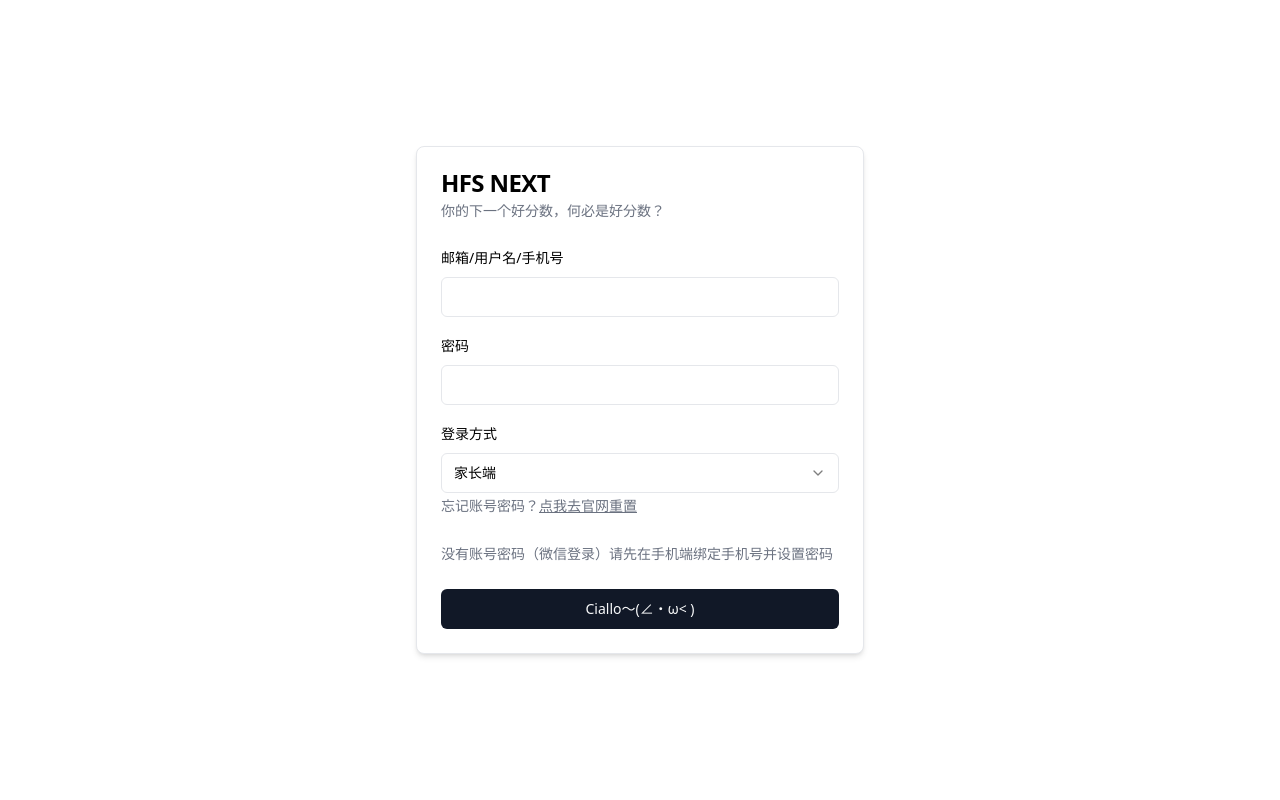
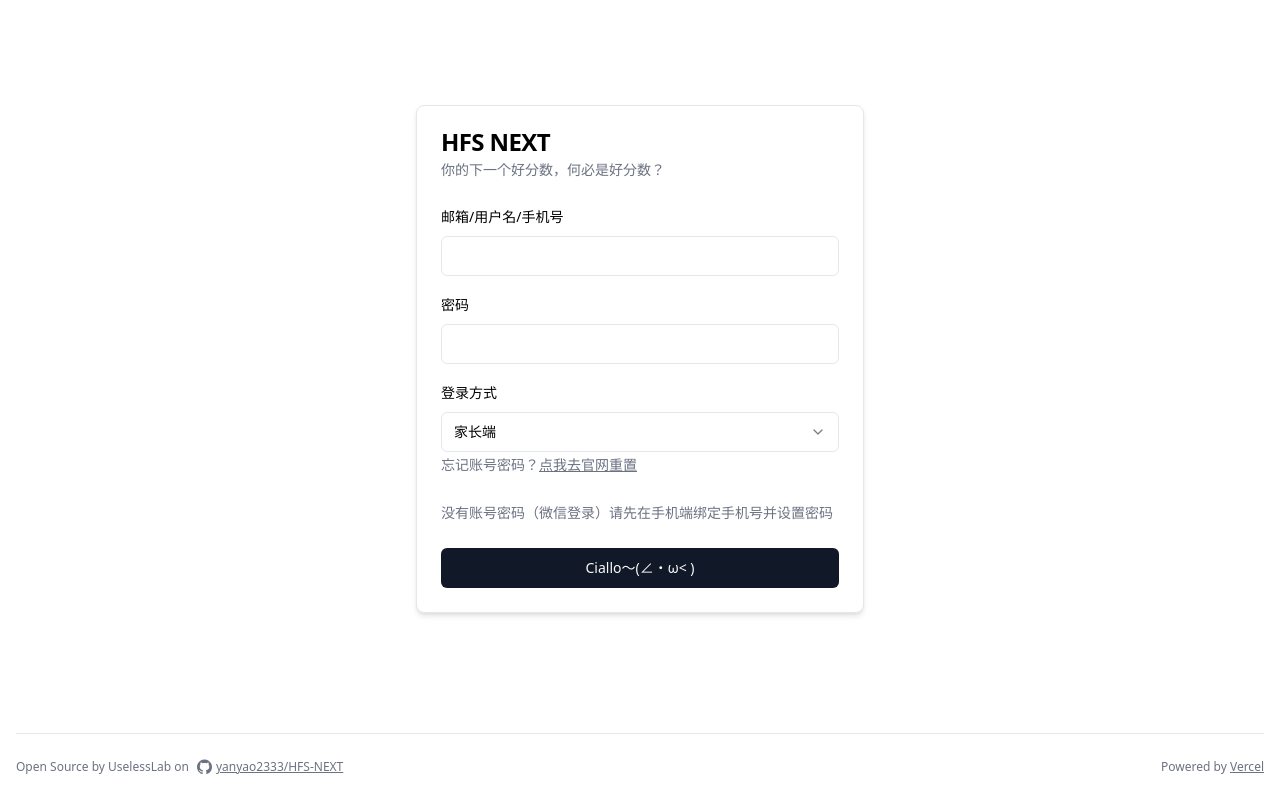
Before and after one commit to yanyao2333/HFS-NEXT, a Next.js app: page / in a window 1280 px wide. Built offline with nearby package versions, Linux system fonts and the light colour scheme.

Commit message:
feat(all pages): Optimized UI/UX consistency feat(exam): Add score radar chart

```diff
--- a/app/exam/[id]/page.tsx
+++ b/app/exam/[id]/page.tsx
@@ -14,6 +14,8 @@ import {AppRouterInstance} from "next/dist/shared/lib/app-router-context.shared-
 import Navbar from "@/components/navBar";
 import {ExamDetail, ExamRankInfo, Paper, PaperRankInfo, UserSnapshot} from "@/types/exam";
 import Snapshot from "@/app/exam/[id]/snapshot";
+import {Radar} from "react-chartjs-2";
+import {Chart as ChartJS, Filler, Legend, LineElement, PointElement, RadialLinearScale, Tooltip,} from 'chart.js';
 
 function PaperHiddingComponent(props: { paper: Paper, changeDisplayMode: Function }) {
     return (
@@ -157,6 +159,14 @@ function PaperShowingComponent(props: {
 }
 
 export default function ExamPage({params}: { params: { id: string } }) {
+    ChartJS.register(
+        RadialLinearScale,
+        PointElement,
+        LineElement,
+        Filler,
+        Tooltip,
+        Legend
+    );
     const router = useRouter()
     const searchParams = useSearchParams()
     // let advancedMode = searchParams.get("advanced")
@@ -167,6 +177,7 @@ export default function ExamPage({params}: { params: { id: string } }) {
     const [userSnapshot, setUserSnapshot] = useState<UserSnapshot>()
     const [isExamSnapshotWindowOpen, setIsExamSnapshotWindowOpen] = useState(false);
     const [isShareWindowOpen, setIsShareWindowOpen] = useState(false)
+    const [radarChartData, setRadarChartData] = useState<any>()
 
     useEffect(() => {
         const token = localStorage.getItem("hfs_token")
@@ -192,6 +203,33 @@ export default function ExamPage({params}: { params: { id: string } }) {
                 alert("获取考试详情失败：" + exams.errMsg)
                 return
             }
+            setRadarChartData({
+                labels: exams.payload.papers.map(item => item.name),
+                datasets: [
+                    {
+                        label: "你的得分",
+                        data: exams.payload.papers.map(item => item.score),
+                        fill: true,
+                        backgroundColor: 'rgba(255, 99, 132, 0.2)',
+                        borderColor: 'rgb(255, 99, 132)',
+                        pointBackgroundColor: 'rgb(255, 99, 132)',
+                        pointBorderColor: '#fff',
+                        pointHoverBackgroundColor: '#fff',
+                        pointHoverBorderColor: 'rgb(255, 99, 132)'
+                    },
+                    {
+                        label: "满分",
+                        data: exams.payload.papers.map(item => item.manfen),
+                        fill: true,
+                        backgroundColor: 'rgba(54, 162, 235, 0.2)',
+                        borderColor: 'rgb(54, 162, 235)',
+                        pointBackgroundColor: 'rgb(54, 162, 235)',
+                        pointBorderColor: '#fff',
+                        pointHoverBackgroundColor: '#fff',
+                        pointHoverBorderColor: 'rgb(54, 162, 235)'
+                    }
+                ]
+            })
             setExamDetail(exams.payload)
         })
         getExamRankInfoAction(token, params.id).then((exams) => {
@@ -227,9 +265,9 @@ export default function ExamPage({params}: { params: { id: string } }) {
         })
     }
 
-    // @ts-ignore
     return (
-        <div className="flex flex-col px-4 py-8 mx-auto md:px-6 md:py-12 select-none bg-white dark:bg-gray-900">
+        <div
+            className="flex flex-col mx-auto px-4 pt-6 pb-2 md:px-4 md:pt-6 md:pb-2 bg-white dark:bg-gray-900 min-h-screen select-none">
             <Navbar router={router} userName={(userSnapshot) ? userSnapshot.linkedStudent.studentName : "xxx家长"}/>
             <div className="flex flex-col gap-6 pt-6">
                 <Card>
@@ -320,6 +358,9 @@ export default function ExamPage({params}: { params: { id: string } }) {
                                     className="font-medium">{(examRankInfo) ? (advancedMode) ? examRankInfo.avg.grade : "根据要求，该数据不允许展示" : "..."}</div>
                             </div>
                         </div>
+                        <div className="h-80 w-80 justify-self-center">
+                            {(radarChartData) ? <Radar data={radarChartData} datasetIdKey="radar"/> : <div/>}
+                        </div>
                         {/* 快照弹窗 */}
                         {(isExamSnapshotWindowOpen) && <Snapshot onClose={() => {
                             setIsExamSnapshotWindowOpen(false)
@@ -369,7 +410,7 @@ export default function ExamPage({params}: { params: { id: string } }) {
                         </a>
                       </span>
                     </span>
-                    <span className="text-gray-500 text-xs">
+                    <span className="text-gray-500 text-xs content-center">
                       Powered by <a href="https://vercel.com" target="_blank" className="underline">Vercel</a>
                     </span>
                 </div>
--- a/app/exams/page.tsx
+++ b/app/exams/page.tsx
@@ -86,18 +86,19 @@ export default function ExamSelector() {
 
     // @ts-ignore
     return (
-        <div className="flex flex-col mx-auto px-4 py-8 md:px-6 md:py-12">
+        <div className="flex flex-col mx-auto px-4 pt-6 pb-2 md:px-4 md:pt-6 md:pb-2 min-h-screen ">
             <Navbar userName={(userSnapshot) ? userSnapshot.linkedStudent.studentName : "xxx家长"} router={router}/>
             {/*<h1 className="text-2xl font-bold mb-6 md:text-3xl">考试列表</h1>*/}
-            <div className="grid gap-6 md:grid-cols-2 lg:grid-cols-3 xl:grid-cols-4 pt-6 md:pt-6">
+            <div className=" grid gap-6 md:grid-cols-2 lg:grid-cols-3 xl:grid-cols-4 pt-6 md:pt-6">
                 {examList.map((exam: object) => (
                     // @ts-ignore
                     <ExamCard key={exam["key"]} {...exam} />
                 ))}
             </div>
+            <div className="flex-grow"></div>
             <div className="pt-10 divide-y">
                 <div></div>
-                <div className="pt-2 justify-between flex flex-col md:flex-row">
+                <div className="pt-0.5 justify-between flex flex-col md:flex-row">
                     <span className="text-gray-500 text-xs flex items-center">
                       Open Source by UselessLab on
                       <span className="inline-flex items-center ml-1">
@@ -116,7 +117,7 @@ export default function ExamSelector() {
                         </a>
                       </span>
                     </span>
-                    <span className="text-gray-500 text-xs">
+                    <span className="text-gray-500 text-xs content-center">
                       Powered by <a href="https://vercel.com" target="_blank" className="underline">Vercel</a>
                     </span>
                 </div>
--- a/app/page.tsx
+++ b/app/page.tsx
@@ -57,8 +57,9 @@ export default function Login() {
 
     // @ts-ignore
     return (
-        <div className="flex min-h-screen flex-col">
-            <div className="flex flex-1 items-center justify-center bg-white dark:bg-gray-900">
+        <div
+            className="flex flex-col px-4 pt-3 pb-2 md:px-4 md:pt-6 md:pb-2 mx-auto bg-white dark:bg-gray-900 min-h-screen">
+            <div className="flex flex-1 items-center justify-center">
                 <Card className="w-full max-w-md">
                     <CardHeader>
                         <CardTitle>HFS NEXT</CardTitle>
@@ -104,6 +105,42 @@ export default function Login() {
                     </CardFooter>
                 </Card>
             </div>
+            <div className="pt-10 divide-y">
+                <div></div>
+                <div className="pt-2 flex justify-between flex-col md:flex-row">
+                    <span className="text-gray-500 text-xs flex items-center">
+                      Open Source by UselessLab on
+                      <span className="inline-flex items-center ml-1">
+                        <a
+                            href="https://github.com/yanyao2333/HFS-NEXT"
+                            target="_blank"
+                            className="ml-1">
+                          <GithubSVGIcon/>
+                      </a>
+                        <a
+                            href="https://github.com/yanyao2333/HFS-NEXT"
+                            target="_blank"
+                            className="ml-1 underline"
+                        >
+                          yanyao2333/HFS-NEXT
+                        </a>
+                      </span>
+                    </span>
+                    <span className="text-gray-500 text-xs content-center">
+                      Powered by <a href="https://vercel.com" target="_blank" className="underline">Vercel</a>
+                    </span>
+                </div>
+            </div>
         </div>
     );
 }
+
+function GithubSVGIcon() {
+    return (
+        <svg xmlns="http://www.w3.org/2000/svg" height="50" viewBox="0 0 16 16" width="15" aria-hidden="true"
+             className="">
+            <path fill="currentColor"
+                  d="M8 0C3.58 0 0 3.58 0 8c0 3.54 2.29 6.53 5.47 7.59.4.07.55-.17.55-.38 0-.19-.01-.82-.01-1.49-2.01.37-2.53-.49-2.69-.94-.09-.23-.48-.94-.82-1.13-.28-.15-.68-.52-.01-.53.63-.01 1.08.58 1.23.82.72 1.21 1.87.87 2.33.66.07-.52.28-.87.51-1.07-1.78-.2-3.64-.89-3.64-3.95 0-.87.31-1.59.82-2.15-.08-.2-.36-1.02.08-2.12 0 0 .67-.21 2.2.82.64-.18 1.32-.27 2-.27.68 0 1.36.09 2 .27 1.53-1.04 2.2-.82 2.2-.82.44 1.1.16 1.92.08 2.12.51.56.82 1.27.82 2.15 0 3.07-1.87 3.75-3.65 3.95.29.25.54.73.54 1.48 0 1.07-.01 1.93-.01 2.2 0 .21.15.46.55.38A8.013 8.013 0 0016 8c0-4.42-3.58-8-8-8z"></path>
+        </svg>
+    )
+}
--- a/package.json
+++ b/package.json
@@ -23,6 +23,7 @@
     "@vercel/analytics": "^1.3.1",
     "@vercel/speed-insights": "^1.0.12",
     "autoprefixer": "10.4.19",
+    "chart.js": "^4.4.3",
     "class-variance-authority": "^0.7.0",
     "clsx": "^2.1.1",
     "eslint": "8.48.0",
@@ -36,6 +37,7 @@
     "next-themes": "^0.2.1",
     "postcss": "8.4.38",
     "react": "18.2.0",
+    "react-chartjs-2": "^5.2.0",
     "react-dom": "18.2.0",
     "tailwind-merge": "^2.3.0",
     "tailwind-variants": "^0.1.20",
```
Also changed, not shown: 1 other file (tests, documents, lock files or other folders). Lines whose indentation alone changed are shown as unchanged.
